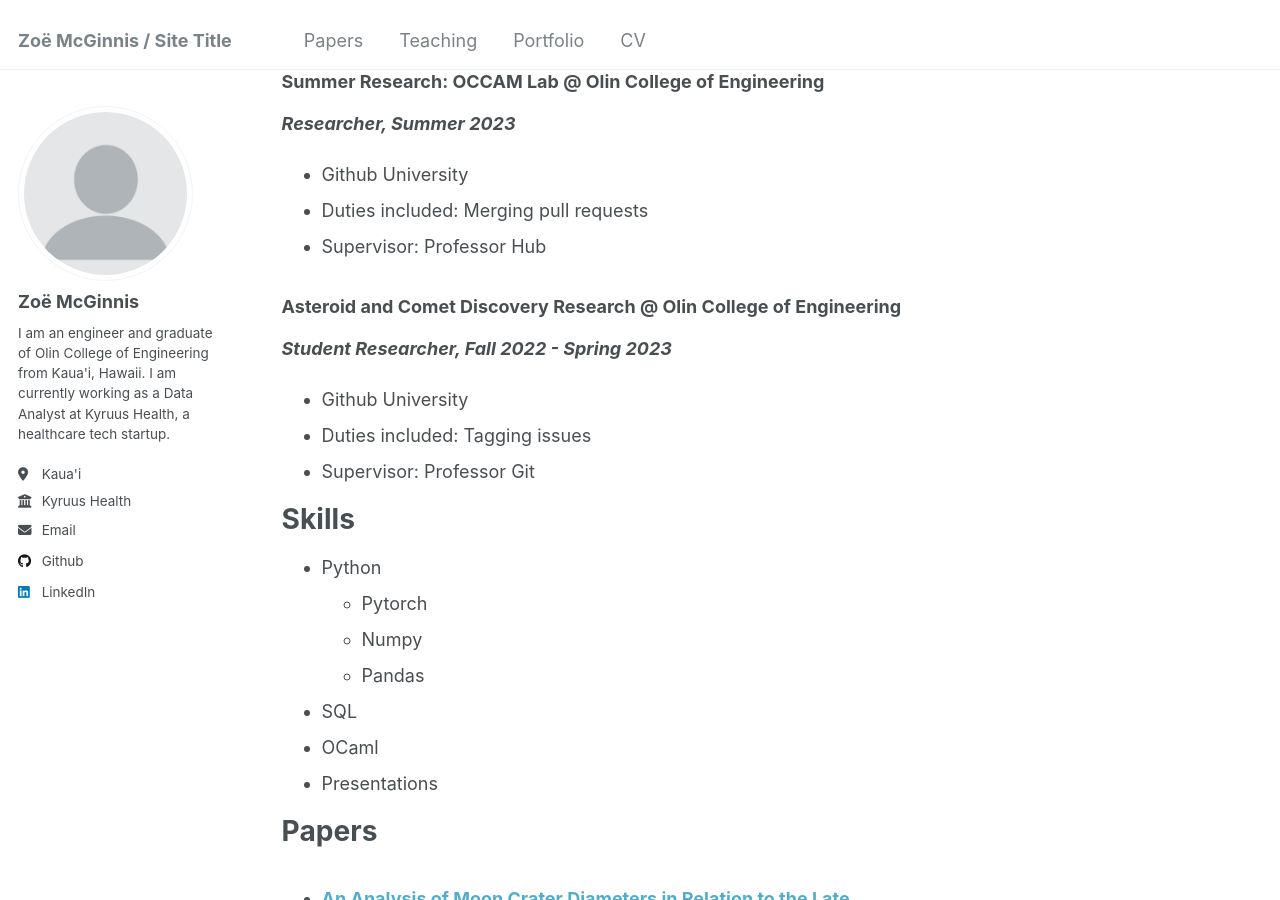
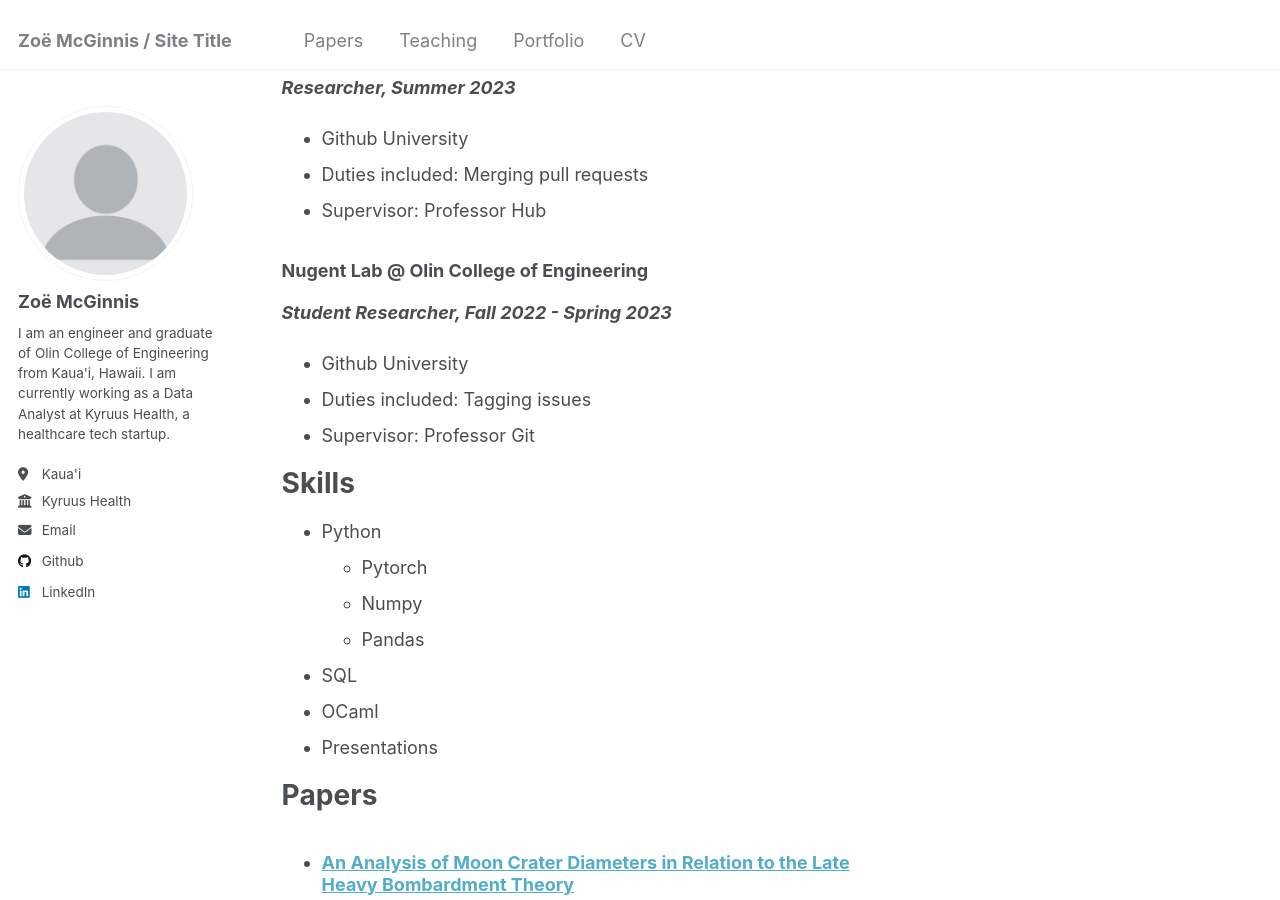
Before and after one commit to Mickmcginnis/zmcginnis, a Jekyll site: the page built from _pages/cv.md, in a window 1280 px wide and 900 px high, scrolled down 577 px. Built offline with Jekyll 4.4.1, drawn with Linux system fonts in a browser that asks for light colours; part of the change alters nothing that is shown.

Commit message:
Switch up formatting of cv

```diff
--- a/_pages/cv.md
+++ b/_pages/cv.md
@@ -12,14 +12,14 @@ redirect_from:
 Education
 ======
 * B.S. in Engineering: Computing, Olin College of Engineering, 2023
-  * __GPA: 3.73/4.0__
+__GPA: 3.73/4.0__
   * Four-year 50% tuition Olin Merit Scholarship recipient
   * Xilinx Empowering Women in Technology $5,000 Merit Scholarship recipient
 
 Research and Work experience
 ======
 ### Kyruus Health
-___Data Analyst, August 2023 - Present___
+Data Analyst, August 2023 - Present
   * Github University
   * Duties includes: Updates and improvements to template
   * Supervisor: The Users
@@ -30,7 +30,7 @@ ___Researcher, Summer 2023___
   * Duties included: Merging pull requests
   * Supervisor: Professor Hub
 
-### Asteroid and Comet Discovery Research @ Olin College of Engineering
+### Nugent Lab @ Olin College of Engineering
 ___Student Researcher, Fall 2022 - Spring 2023___
   * Github University
   * Duties included: Tagging issues
```
